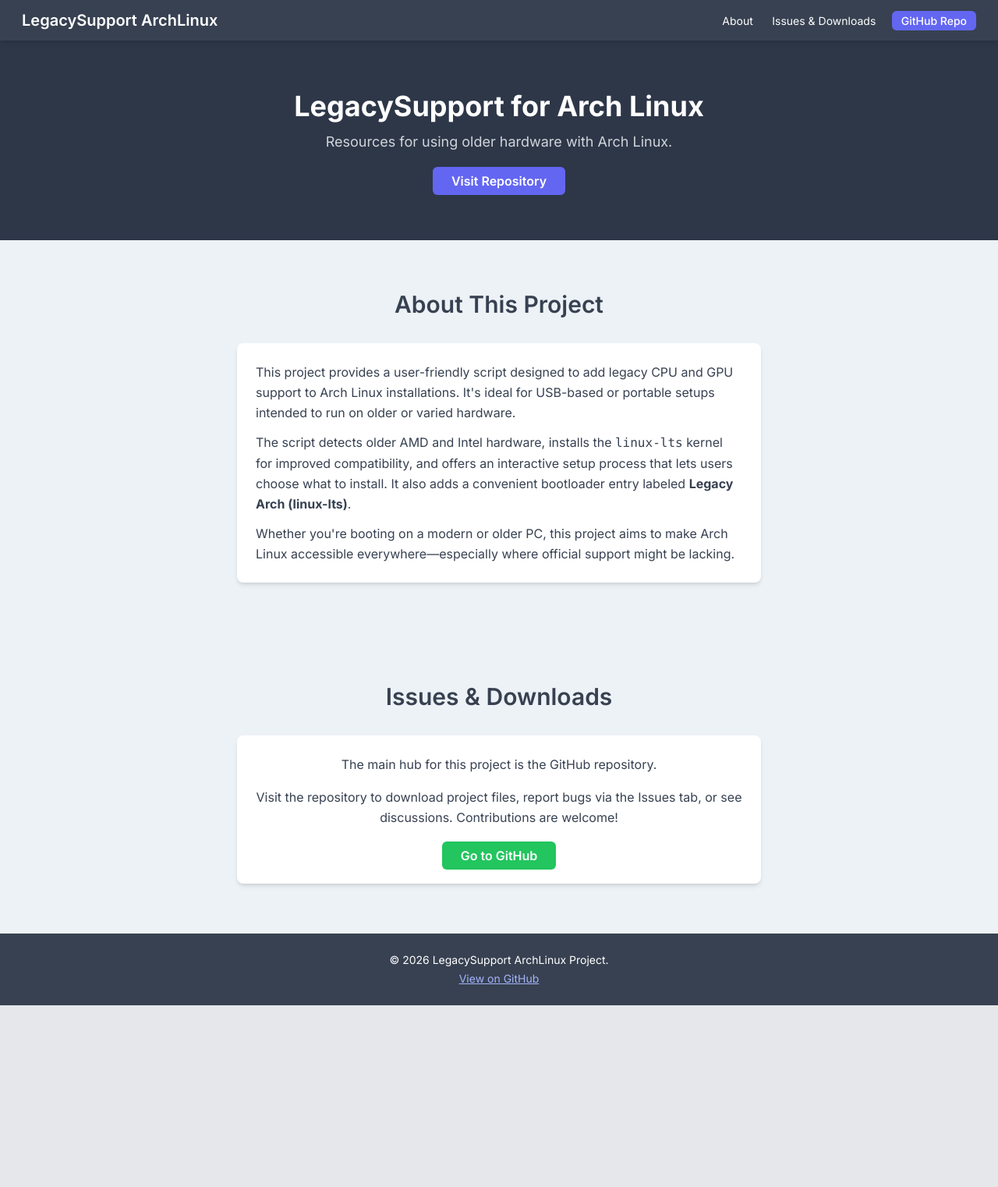
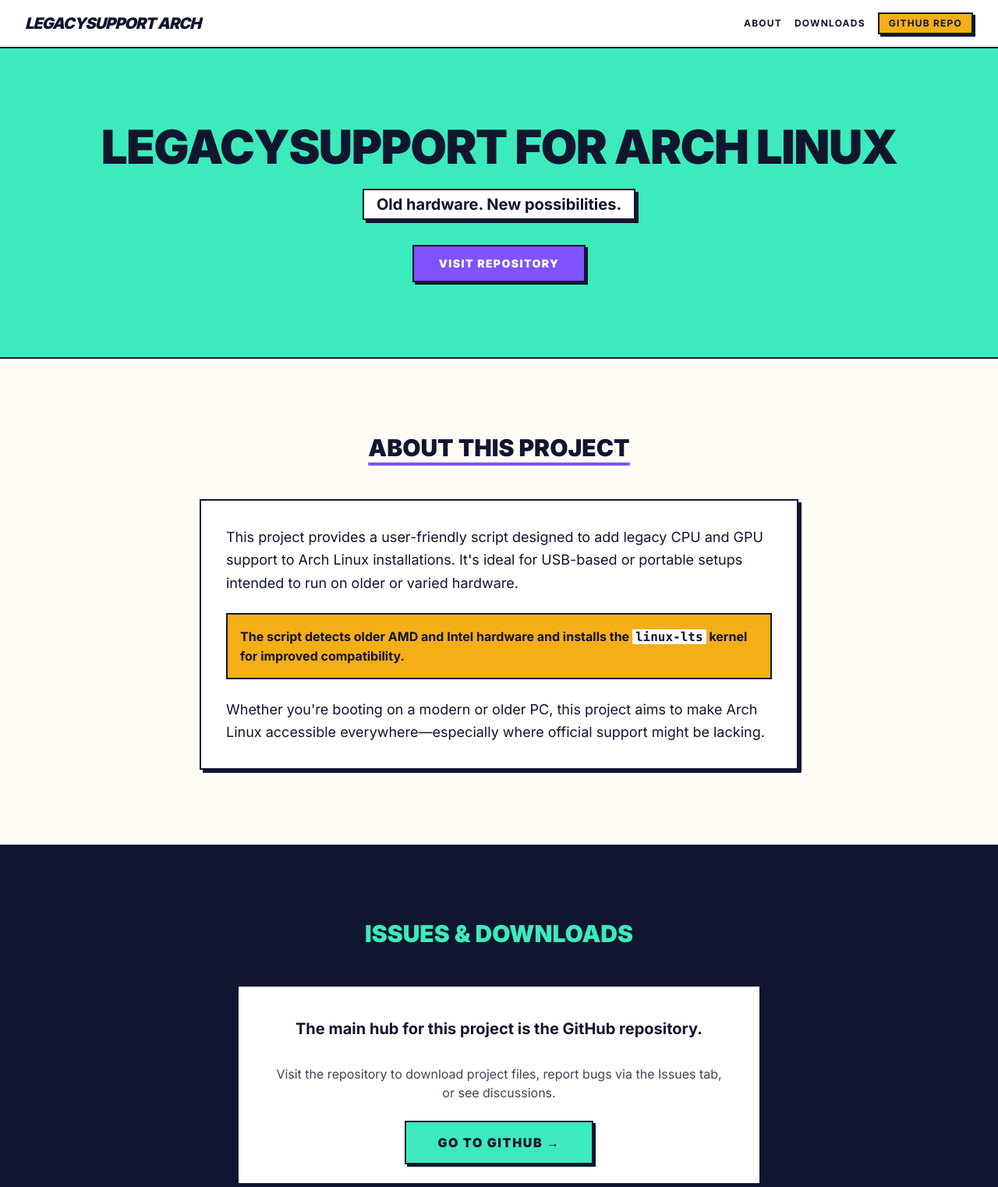
Before and after one commit to SpeedyCoder1192/legacysupport-archlinux, a plain HTML site: page index.html in a window 1280 px wide. Shown: the top 1522 px of the page at 78% size. Before the commit the page ends 1289 px from the top, so only its background shows below. Drawn offline with nearby package versions, Linux system fonts and the light colour scheme.

Commit message:
Update index.html

```diff
--- a/index.html
+++ b/index.html
@@ -5,120 +5,135 @@
     <meta name="viewport" content="width=device-width, initial-scale=1.0">
     <title>LegacySupport ArchLinux</title>
     <script src="https://cdn.tailwindcss.com"></script>
-    <link href="https://fonts.googleapis.com/css2?family=Inter:wght@400;500;600;700&display=swap" rel="stylesheet">
+    <link href="https://fonts.googleapis.com/css2?family=Inter:wght@400;700;900&display=swap" rel="stylesheet">
     <style>
+        :root {
+            --cc-navy: #10162f;
+            --cc-white: #fffcf5;
+            --cc-yellow: #f5ae18;
+            --cc-teal: #3deabb;
+            --cc-purple: #7e53f9;
+        }
         body {
             font-family: 'Inter', sans-serif;
+            background-color: var(--cc-white);
+            color: var(--cc-navy);
         }
-        .hero-bg {
-            background-color: #2d3748;
+        /* Codecademy "Blocky" Shadow */
+        .cc-card {
+            border: 2px solid var(--cc-navy);
+            box-shadow: 4px 4px 0px var(--cc-navy);
+            transition: all 0.2s ease;
         }
-        .section-bg {
-            background-color: #edf2f7;
+        .cc-card:hover {
+            transform: translate(-2px, -2px);
+            box-shadow: 8px 8px 0px var(--cc-navy);
         }
-        ::-webkit-scrollbar {
-            width: 6px;
+        .cc-btn {
+            border: 2px solid var(--cc-navy);
+            box-shadow: 3px 3px 0px var(--cc-navy);
+            transition: all 0.1s ease;
         }
-        ::-webkit-scrollbar-track {
-            background: #f0f0f0;
+        .cc-btn:active {
+            transform: translate(2px, 2px);
+            box-shadow: 0px 0px 0px var(--cc-navy);
         }
+        ::-webkit-scrollbar { width: 8px; }
+        ::-webkit-scrollbar-track { background: var(--cc-white); }
         ::-webkit-scrollbar-thumb {
-            background: #a0aec0;
-            border-radius: 8px;
-        }
-        ::-webkit-scrollbar-thumb:hover {
-            background: #718096;
+            background: var(--cc-navy);
+            border: 2px solid var(--cc-white);
         }
     </style>
 </head>
-<body class="bg-gray-200 text-gray-800 antialiased">
+<body class="antialiased">
 
-    <nav class="bg-gray-700 text-white p-3 shadow-md sticky top-0 z-50">
+    <nav class="bg-white border-b-2 border-[#10162f] p-4 sticky top-0 z-50">
         <div class="container mx-auto flex justify-between items-center px-4">
-            <a href="#" class="text-xl font-semibold">LegacySupport ArchLinux</a>
-            <div>
-                <a href="#about" class="px-2 py-1 rounded-md text-sm hover:bg-gray-600">About</a>
-                <a href="#issues-downloads" class="px-2 py-1 rounded-md text-sm hover:bg-gray-600 ml-1">Issues & Downloads</a>
-                <a href="https://github.com/SpeedyCoder1192/legacysupport-archlinux" target="_blank" rel="noopener noreferrer" class="bg-indigo-500 hover:bg-indigo-600 text-white px-3 py-1 rounded-md text-sm font-medium ml-2 transition duration-150 ease-in-out">
+            <a href="#" class="text-xl font-black uppercase italic tracking-tighter">LegacySupport Arch</a>
+            <div class="font-bold text-xs uppercase tracking-widest flex items-center space-x-4">
+                <a href="#about" class="hover:text-[#7e53f9]">About</a>
+                <a href="#issues-downloads" class="hover:text-[#3deabb]">Downloads</a>
+                <a href="https://github.com/SpeedyCoder1192/legacysupport-archlinux" target="_blank" class="cc-btn bg-[#f5ae18] px-3 py-1 rounded-none">
                     GitHub Repo
                 </a>
             </div>
         </div>
     </nav>
 
-    <header class="hero-bg text-white py-12 md:py-16">
+    <header class="bg-[#3deabb] border-b-2 border-[#10162f] py-16 md:py-24">
         <div class="container mx-auto text-center px-6">
-            <h1 class="text-3xl md:text-4xl font-bold mb-3">LegacySupport for Arch Linux</h1>
-            <p class="text-md md:text-lg mb-6 text-gray-300">Resources for using older hardware with Arch Linux.</p>
-            <a href="https://github.com/SpeedyCoder1192/legacysupport-archlinux" target="_blank" rel="noopener noreferrer" class="bg-indigo-500 hover:bg-indigo-600 text-white font-semibold py-2 px-6 rounded-md text-md transition duration-150 ease-in-out transform hover:scale-105">
-                Visit Repository
-            </a>
+            <h1 class="text-4xl md:text-6xl font-black mb-6 tracking-tight uppercase">LegacySupport <br class="md:hidden"> for Arch Linux</h1>
+            <p class="text-lg md:text-xl mb-8 font-bold bg-white inline-block px-4 py-1 border-2 border-[#10162f] cc-card">
+                Old hardware. New possibilities.
+            </p>
+            <div>
+                <a href="https://github.com/SpeedyCoder1192/legacysupport-archlinux" target="_blank" class="cc-btn bg-[#7e53f9] text-white font-black py-3 px-8 uppercase tracking-widest text-sm inline-block">
+                    Visit Repository
+                </a>
+            </div>
         </div>
     </header>
 
-    <section id="about" class="py-10 md:py-16 section-bg">
+    <section id="about" class="py-16 md:py-24">
         <div class="container mx-auto px-6">
-            <h2 class="text-2xl md:text-3xl font-semibold text-center mb-8 text-gray-700">About This Project</h2>
-            <div class="max-w-2xl mx-auto bg-white p-6 rounded-lg shadow-md">
-                <p class="text-md text-gray-700 leading-relaxed mb-3">
+            <h2 class="text-3xl font-black mb-12 uppercase text-center underline decoration-[#7e53f9] decoration-4 underline-offset-8">About This Project</h2>
+            <div class="max-w-3xl mx-auto bg-white p-8 border-2 border-[#10162f] cc-card">
+                <p class="text-lg font-medium leading-relaxed mb-6">
                     This project provides a user-friendly script designed to add legacy CPU and GPU support to Arch Linux installations. It's ideal for USB-based or portable setups intended to run on older or varied hardware.
                 </p>
-                <p class="text-md text-gray-700 leading-relaxed mb-3">
-                    The script detects older AMD and Intel hardware, installs the <code>linux-lts</code> kernel for improved compatibility, and offers an interactive setup process that lets users choose what to install. It also adds a convenient bootloader entry labeled <strong>Legacy Arch (linux-lts)</strong>.
-                </p>
-                <p class="text-md text-gray-700 leading-relaxed">
+                <div class="bg-[#f5ae18] p-4 mb-6 border-2 border-[#10162f] font-bold">
+                    The script detects older AMD and Intel hardware and installs the <code class="bg-white px-1">linux-lts</code> kernel for improved compatibility.
+                </div>
+                <p class="text-lg font-medium leading-relaxed">
                     Whether you're booting on a modern or older PC, this project aims to make Arch Linux accessible everywhere—especially where official support might be lacking.
                 </p>
             </div>
         </div>
     </section>
 
-    <section id="issues-downloads" class="py-10 md:py-16 section-bg">
+    <section id="issues-downloads" class="py-16 md:py-24 bg-[#10162f] text-white">
         <div class="container mx-auto px-6">
-            <h2 class="text-2xl md:text-3xl font-semibold text-center mb-8 text-gray-700">Issues & Downloads</h2>
-            <div class="max-w-2xl mx-auto bg-white p-6 rounded-lg shadow-md text-center">
-                <p class="text-md text-gray-700 leading-relaxed mb-4">
+            <h2 class="text-3xl font-black mb-12 uppercase text-center text-[#3deabb]">Issues & Downloads</h2>
+            <div class="max-w-2xl mx-auto bg-white text-[#10162f] p-10 border-2 border-[#10162f] cc-card text-center">
+                <p class="text-xl font-bold mb-8">
                     The main hub for this project is the GitHub repository.
                 </p>
-                <p class="text-md text-gray-700 leading-relaxed mb-6">
-                    Visit the repository to download project files, report bugs via the Issues tab, or see discussions. Contributions are welcome!
+                <p class="font-medium mb-10 opacity-80">
+                    Visit the repository to download project files, report bugs via the Issues tab, or see discussions.
                 </p>
-                <a href="https://github.com/SpeedyCoder1192/legacysupport-archlinux" target="_blank" rel="noopener noreferrer" class="bg-green-500 hover:bg-green-600 text-white font-semibold py-2 px-6 rounded-md text-md transition duration-150 ease-in-out transform hover:scale-105">
-                    Go to GitHub
+                <a href="https://github.com/SpeedyCoder1192/legacysupport-archlinux" target="_blank" class="cc-btn bg-[#3deabb] text-[#10162f] font-black py-4 px-10 uppercase tracking-widest">
+                    Go to GitHub →
                 </a>
             </div>
         </div>
     </section>
 
-    <footer class="bg-gray-700 text-white py-6">
-        <div class="container mx-auto text-center px-6">
-            <p class="text-sm mb-1">&copy; <span id="currentYear"></span> LegacySupport ArchLinux Project.</p>
-            <p class="text-sm">
-                <a href="https://github.com/SpeedyCoder1192/legacysupport-archlinux" target="_blank" rel="noopener noreferrer" class="text-indigo-300 hover:text-indigo-200 underline">
-                    View on GitHub
-                </a>
-            </p>
+    <footer class="border-t-2 border-[#10162f] py-12 text-center">
+        <div class="container mx-auto px-6">
+            <p class="font-black uppercase tracking-tighter text-lg mb-2">SpeedyCoder1192</p>
+            <p class="text-xs font-bold uppercase opacity-60 mb-4">&copy; <span id="currentYear"></span> LegacySupport ArchLinux Project.</p>
+            <a href="https://github.com/SpeedyCoder1192/legacysupport-archlinux" target="_blank" class="font-black text-sm underline hover:text-[#7e53f9]">
+                View on GitHub
+            </a>
         </div>
     </footer>
 
     <script>
-        // Set current year in footer
         document.getElementById('currentYear').textContent = new Date().getFullYear();
 
-        // Smooth scrolling for navigation links
+        // Smooth scrolling
         document.querySelectorAll('a[href^="#"]').forEach(anchor => {
             anchor.addEventListener('click', function (e) {
-                e.preventDefault();
-                const targetId = this.getAttribute('href');
-                const targetElement = document.querySelector(targetId);
-                if (targetElement) {
-                    targetElement.scrollIntoView({
-                        behavior: 'smooth'
-                    });
+                if(this.getAttribute('href') !== "#") {
+                    e.preventDefault();
+                    const target = document.querySelector(this.getAttribute('href'));
+                    if (target) {
+                        target.scrollIntoView({ behavior: 'smooth' });
+                    }
                 }
             });
         });
     </script>
-
 </body>
 </html>
```
